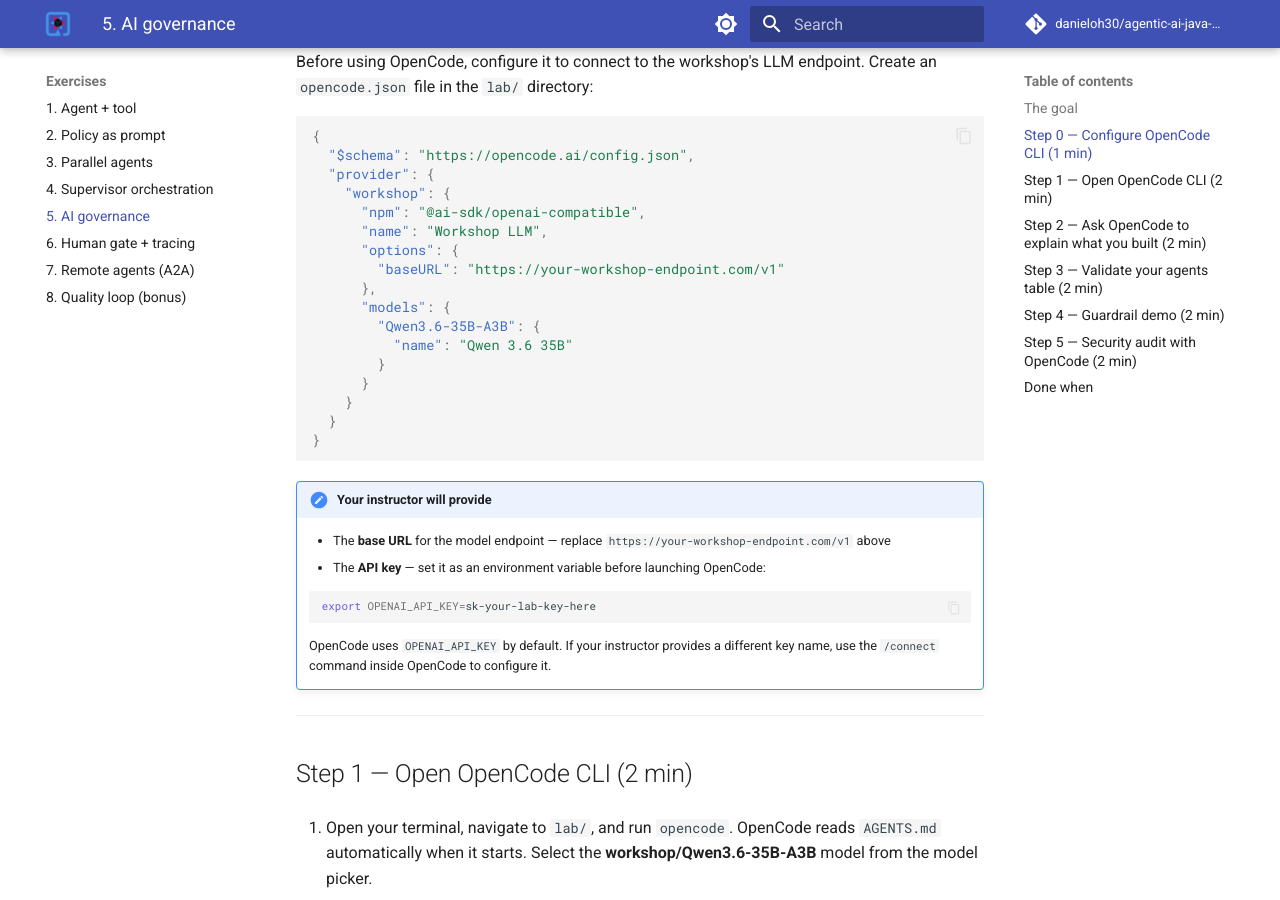
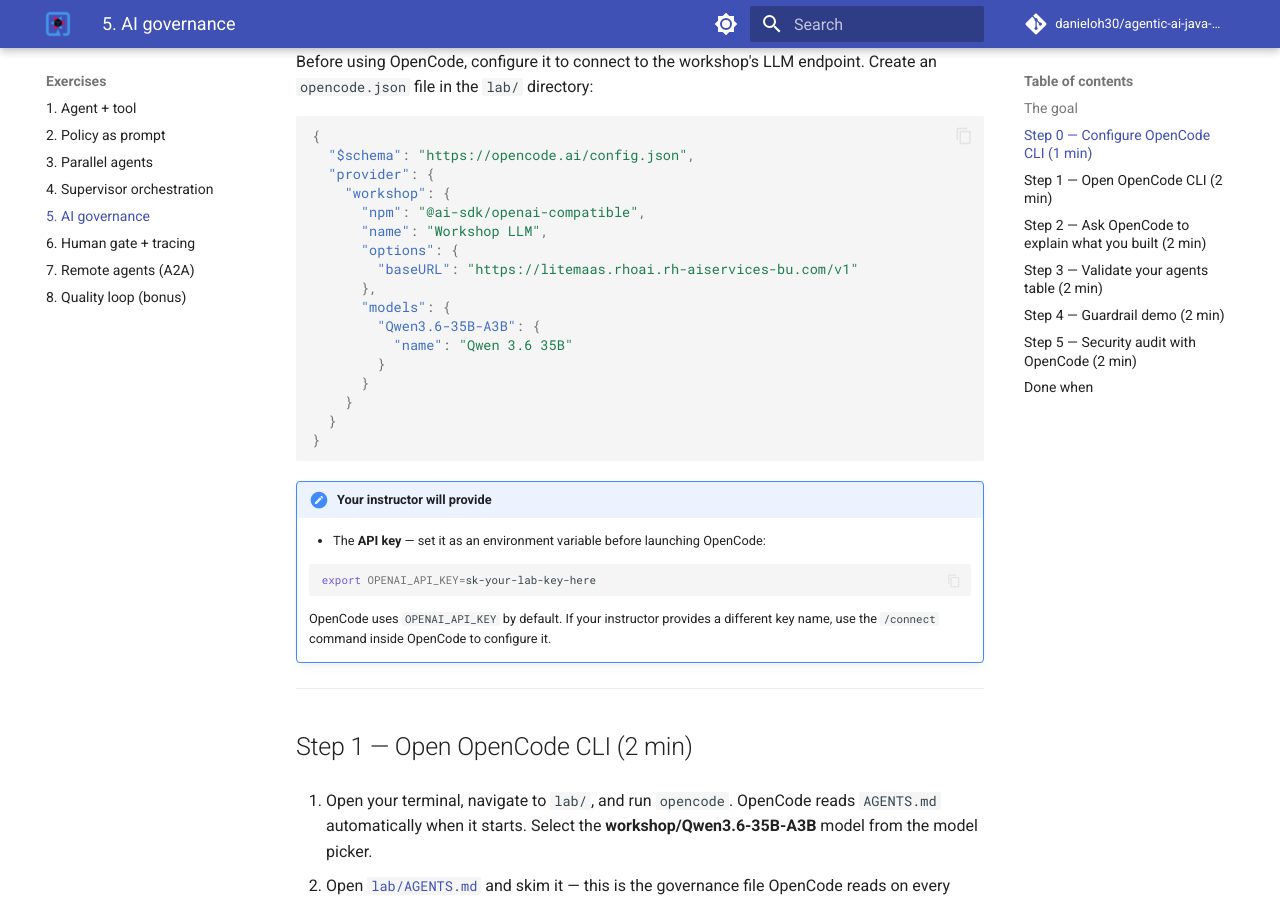
Before and after one commit to danieloh30/agentic-ai-java-workshop, an MkDocs documentation site: the page built from docs/05-ai-governance/START_HERE.md, in a window 1280 px wide and 900 px high, scrolled down 1338 px. Built offline with MkDocs 1.6.1 and Material for MkDocs 9.7.7, drawn with Linux system fonts in a browser that asks for light colours; comment, search, counter and statistics services are not loaded; part of the change alters nothing that is shown.

Commit message:
fix(ex5): set workshop LLM endpoint URL and simplify instructor note

````diff
--- a/docs/05-ai-governance/START_HERE.md
+++ b/docs/05-ai-governance/START_HERE.md
@@ -57,7 +57,7 @@ Before using OpenCode, configure it to connect to the workshop's LLM endpoint. C
       "npm": "@ai-sdk/openai-compatible",
       "name": "Workshop LLM",
       "options": {
-        "baseURL": "https://your-workshop-endpoint.com/v1"
+        "baseURL": "https://litemaas.rhoai.rh-aiservices-bu.com/v1"
       },
       "models": {
         "Qwen3.6-35B-A3B": {
@@ -70,7 +70,6 @@ Before using OpenCode, configure it to connect to the workshop's LLM endpoint. C
 ```
 
 !!! note "Your instructor will provide"
-    - The **base URL** for the model endpoint — replace `https://your-workshop-endpoint.com/v1` above
     - The **API key** — set it as an environment variable before launching OpenCode:
 
     ```bash
````
